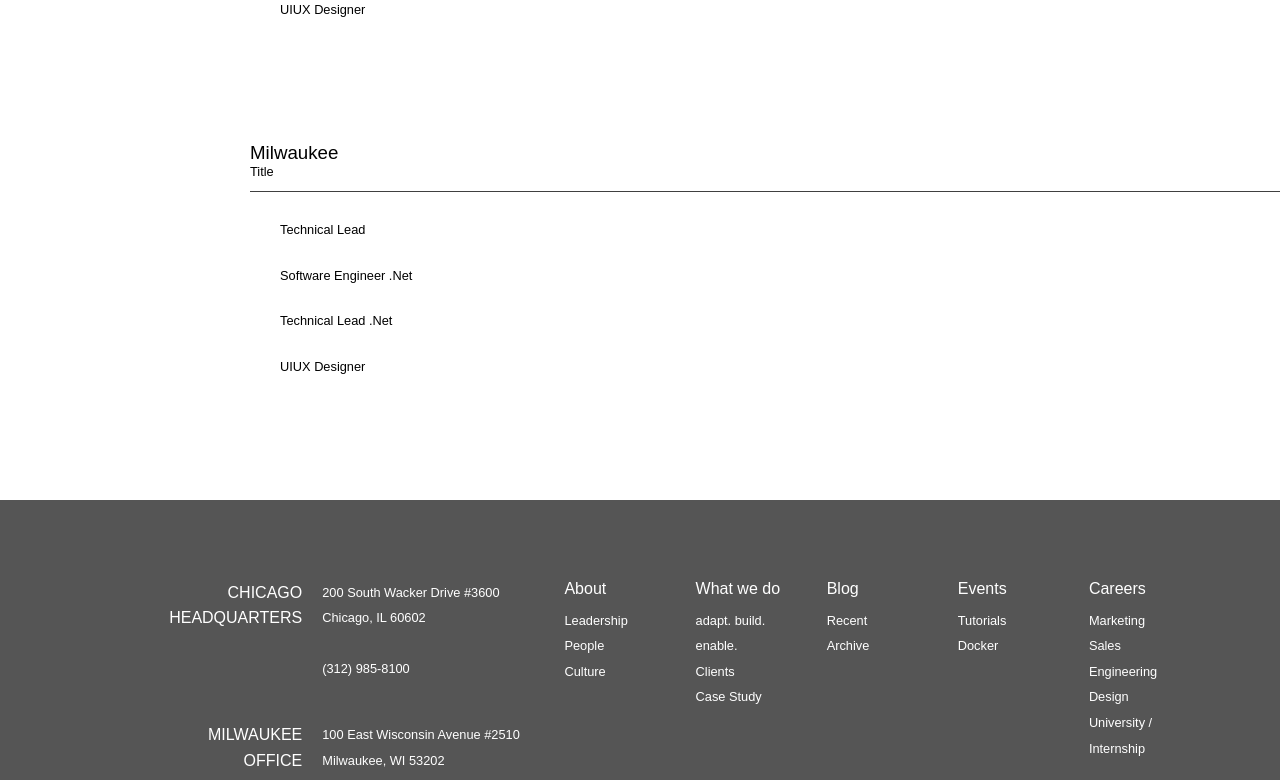
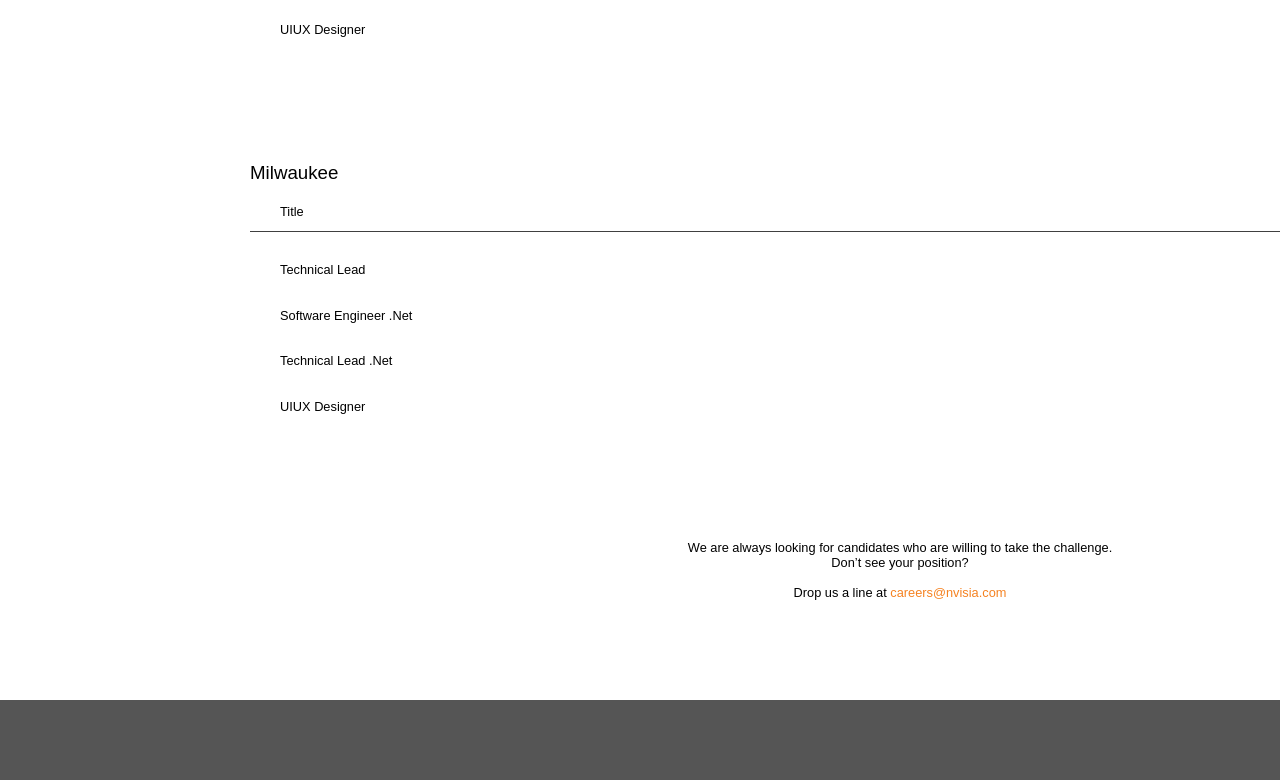
Before and after one commit to withoutwax/NVISIA, a React (Create React App) app in the folder nvisia/nvisia-react/: page /careers in a window 1280 px wide. Shown: the part 2279-3059 px from the top of the page. Built offline with nearby package versions, Linux system fonts and the light colour scheme.

Commit message:
Completed Careers Page

```diff
--- a/nvisia/nvisia-react/src/content/Careers.css
+++ b/nvisia/nvisia-react/src/content/Careers.css
@@ -46,7 +46,7 @@
 .careers-section-03-container {
   display: grid;
   grid-template-columns: 250px auto 250px;
-  grid-template-rows: repeat(2, auto);
+  grid-template-rows: repeat(3, auto);
   /* justify-content: center; */
 }
 .careers-section-03-container > h2 {
@@ -69,3 +69,13 @@
 .careers-section-03-positions > li {
   margin: 10px 0px;
 }
+#careers-section-banner-drop-us-a-line {
+  grid-column: 2 / 3;
+  grid-row: 3 / 4;
+
+  padding-top: 100px;
+  text-align: center;
+}
+#careers-section-banner-drop-us-a-line > span {
+  color: #F58221;
+}
--- a/nvisia/nvisia-react/src/content/Careers.js
+++ b/nvisia/nvisia-react/src/content/Careers.js
@@ -77,7 +77,7 @@ class Careers extends Component {
           <article className="careers-section-03-banner-text">
             <div>
               <h3>Chicago</h3>
-              <p>Title</p>
+              <p className="padding-top-20 padding-left-30">Title</p>
               <svg height="2" width="1300">
                 <line x1="0" y1="0" x2="1300" y2="0"  style={{stroke:'black', strokeWidth:'1.5px'}} />
               </svg>
@@ -93,7 +93,7 @@ class Careers extends Component {
             </div>
             <div>
               <h3>Milwaukee</h3>
-              <p>Title</p>
+              <p className="padding-top-20 padding-left-30">Title</p>
               <svg height="2" width="1300">
                 <line x1="0" y1="0" x2="1300" y2="0"  style={{stroke:'black', strokeWidth:'1.5px'}} />
               </svg>
@@ -106,6 +106,12 @@ class Careers extends Component {
               </ul>
             </div>
           </article>
+          <p id="careers-section-banner-drop-us-a-line">
+            We are always looking for candidates who are willing to take the challenge.<br />
+            Don’t see your position?<br />
+            <br />
+            Drop us a line at <span>careers@nvisia.com</span>
+          </p>
         </section>
 
       </div>
```
